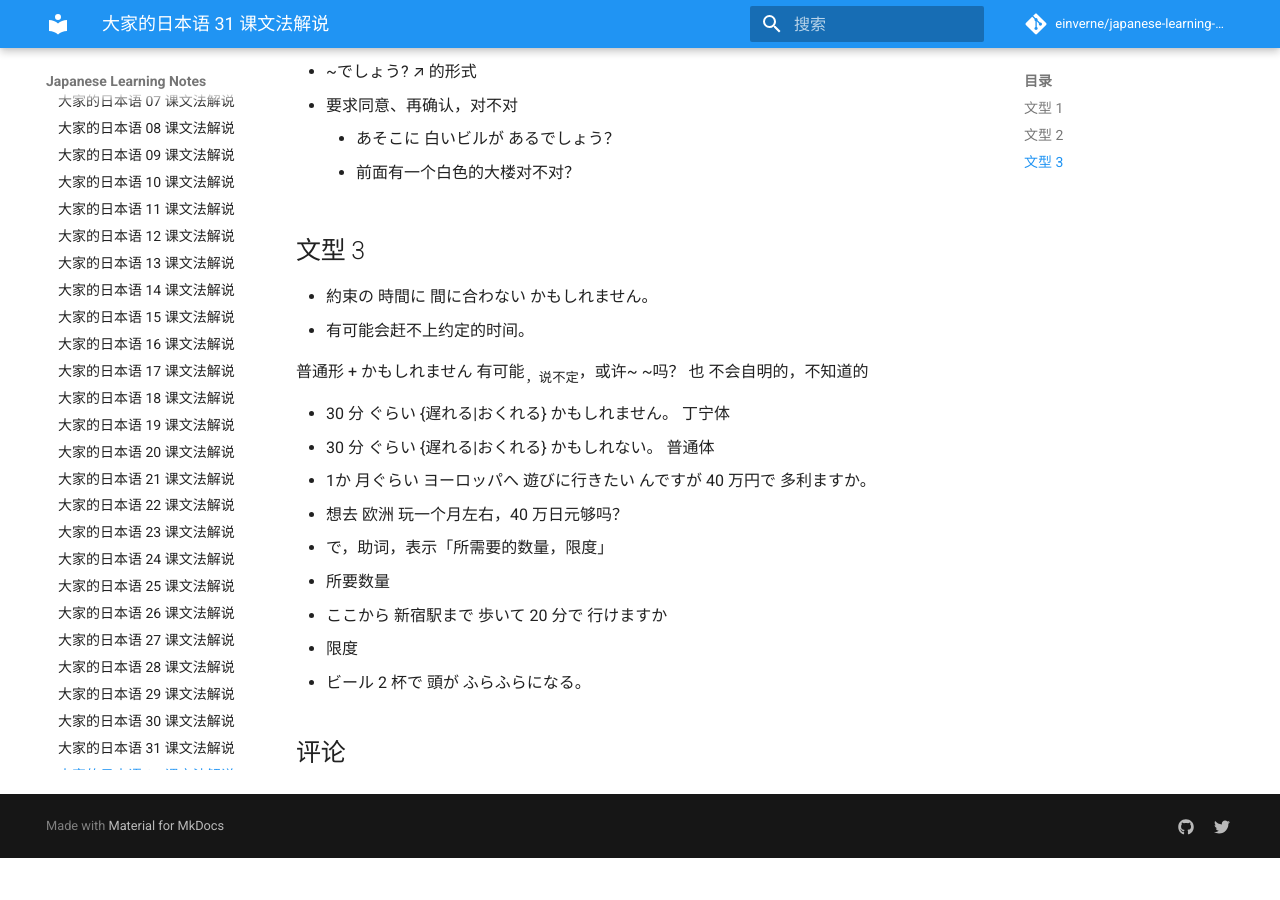
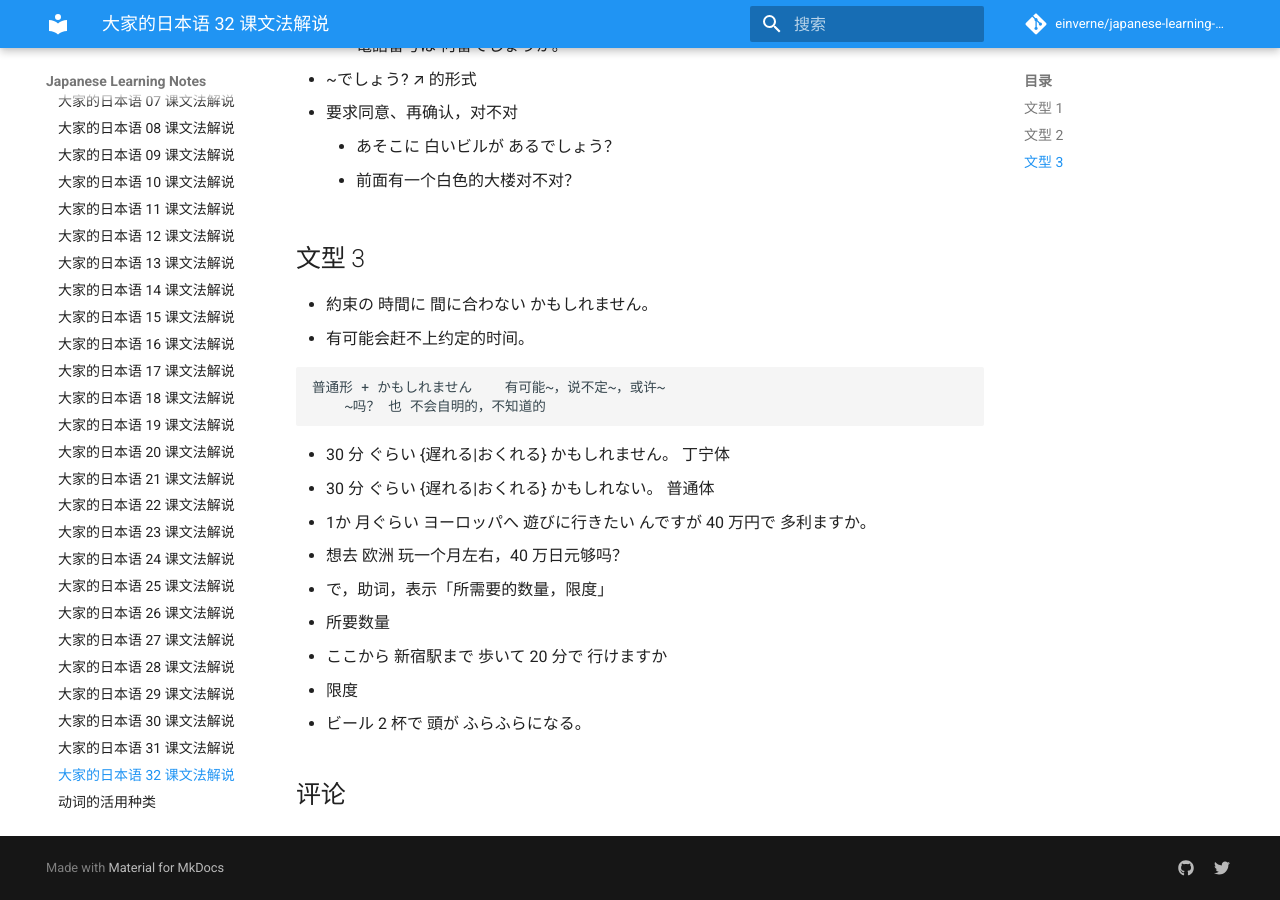
Before and after one commit to einverne/japanese-learning-notes, an MkDocs documentation site: the page built from docs/grammar/japanese-ep32.md, in a window 1280 px wide and 900 px high, scrolled down 741 px. Built offline with MkDocs 1.6.1 and Material for MkDocs 9.7.7, drawn with Linux system fonts in a browser that asks for light colours; comment, search, counter and statistics services are not loaded; before the commit the page ends 1599 px from its top, so only the background shows below that; some of the changed text lies outside the part shown.

Commit message:
Fix format

````diff
--- a/docs/grammar/japanese-ep32.md
+++ b/docs/grammar/japanese-ep32.md
@@ -2,15 +2,17 @@
 comments: true
 ---
 
-# 大家的日本语 31 课文法解说
+# 大家的日本语 32 课文法解说
 
 ## 文型 1
 
 - 毎日 運動した ほうが いいです。
 - 每天 运动比较好。
 
+```
 <建议>  辞书形/ た形 + はうがいいです。   「做」~ 比较好
             ない形 +  はうがいいです。  不要「做」~ 比较好
+```
 
 
 ## 文型 2
@@ -37,8 +39,10 @@
 - 約束の 時間に 間に合わない かもしれません。
 - 有可能会赶不上约定的时间。
 
+```
 普通形 + かもしれません    有可能~，说不定~，或许~
     ~吗？ 也 不会自明的，不知道的
+```
 
 - 30 分 ぐらい {遅れる|おくれる} かもしれません。  丁宁体
 - 30 分 ぐらい {遅れる|おくれる} かもしれない。  普通体
````
Also changed, not shown: docs/grammar/japanese-ep31.md (+4 -2 lines).
